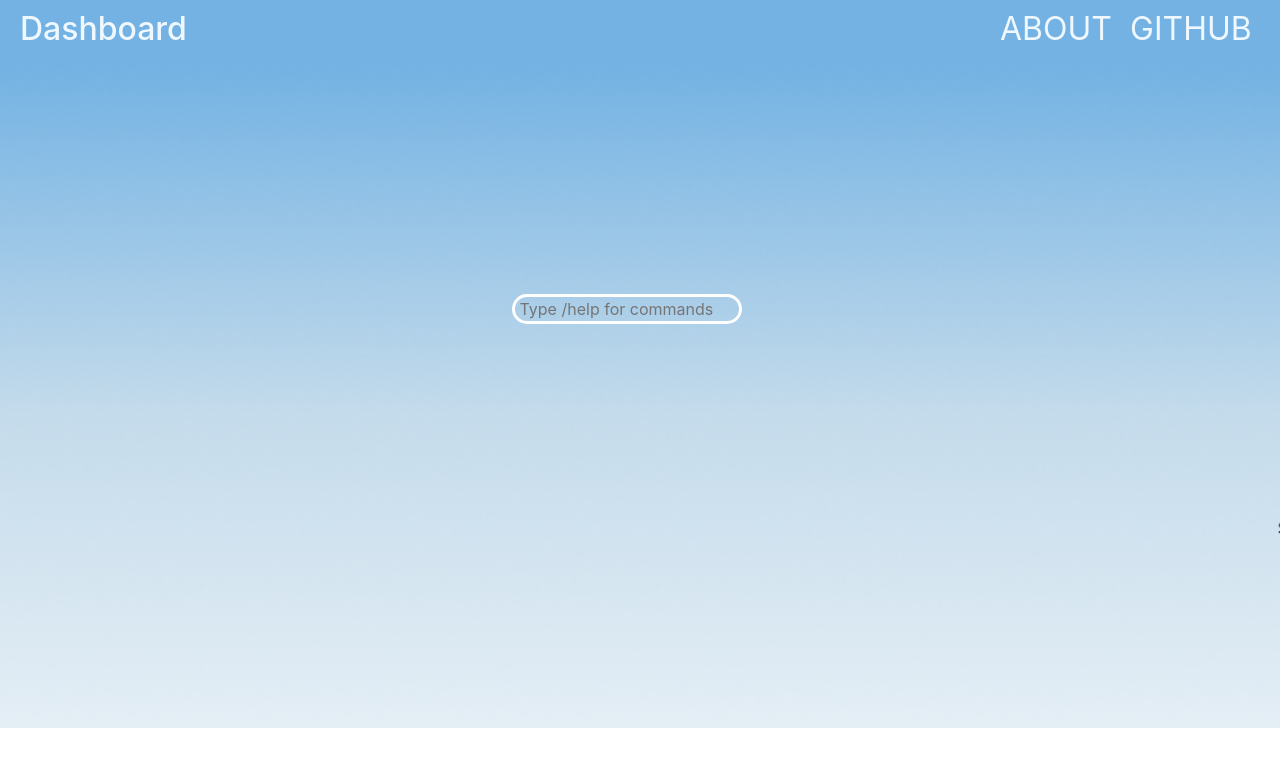
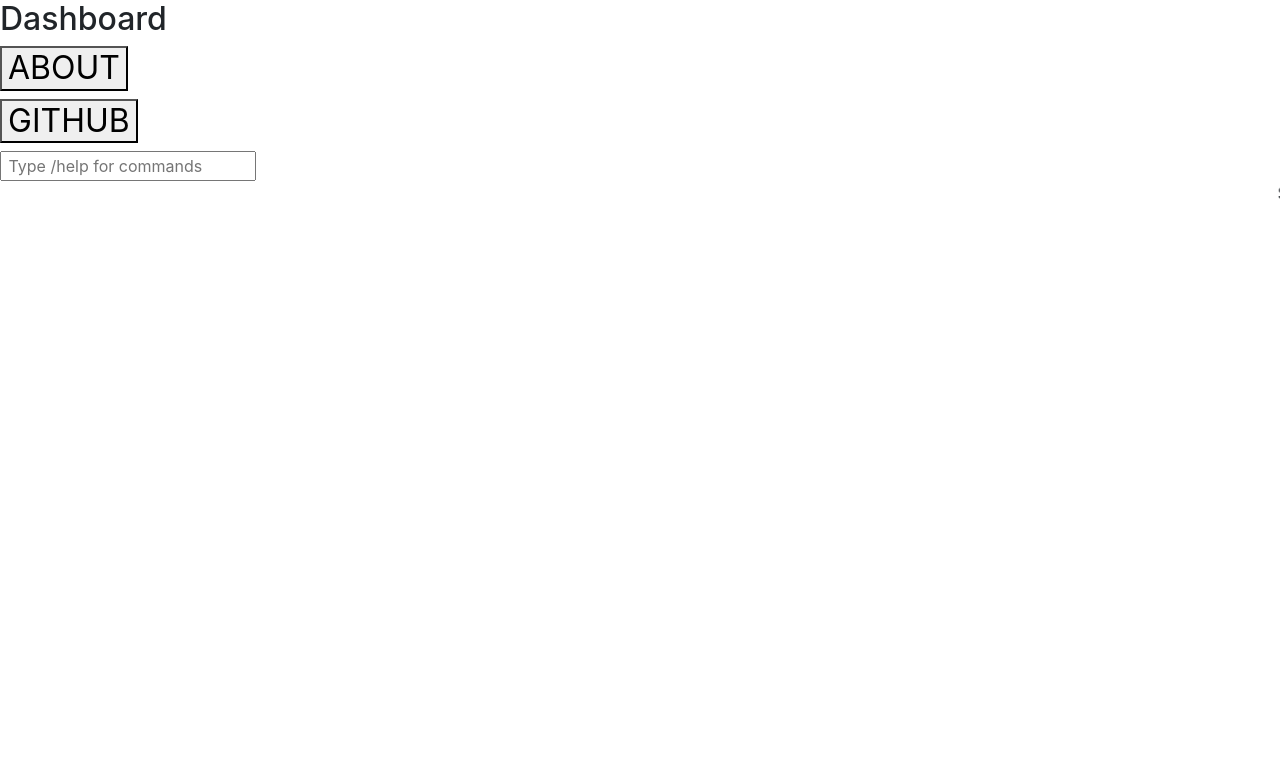
Before and after one commit to BrianCodes-exe/Hacklympics-Winter-2020, a Flask app: page / in a window 1280 px wide. Shown: the top 767 px of the page. Run offline with Flask 2, Linux system fonts and the light colour scheme; some libraries are stand-ins or nearby versions.

Commit message:
Update index.html
deleted the style tag under the head tag and will make a css file

```diff
--- a/hacklympics/templates/index.html
+++ b/hacklympics/templates/index.html
@@ -11,74 +11,12 @@
     <link rel="apple-touch-icon" sizes="180x180" href="/apple-touch-icon.png">
     <link rel="icon" type="image/png" href="favicon.png">
     <link rel="manifest" href="/site.webmanifest">
+    <link rel="stylesheet" href="styles.css">
     <!-- Bootstrap CSS -->
     <link rel="stylesheet" href="https://maxcdn.bootstrapcdn.com/bootstrap/4.0.0/css/bootstrap.min.css" integrity="sha384-Gn5384xqQ1aoWXA+058RXPxPg6fy4IWvTNh0E263XmFcJlSAwiGgFAW/dAiS6JXm" crossorigin="anonymous">
 
 
-
   </head>
-  <style>
-      body
-      {
-          background-image: url(background.png);
-          background-repeat: no-repeat;
-          background-position:center;
-          background-size: cover;
-      }
-      input
-      {
-
-        padding:0;
-        border:3px white solid;
-        background:none;
-        border-radius:  2em;
-        width:30%
-      }
-      button
-      {
-        color:aliceblue;
-        display: inline-block;
-        padding:0;
-        border:none;
-        background:none;
-      }
-      #dashBoard
-      {
-        color:aliceblue;
-        position: fixed;
-        top: 10px;
-        left: 20px;
-        width: 600px;
-      }
-      #aboutButton
-      {
-
-          position:fixed;
-          top:10px;
-          right:0px;
-          width:280px;
-      }
-      #gitHubButton
-      {
-            position:fixed;
-          top:10px;
-          right:0px;
-          width:150px;
-      }
-      #inputWrapper
-      {
-          padding-top:23%;
-          right:0px;
-          padding-left:40%;
-          bottom:0px;
-      }
-
-      marquee
-      {
-          padding-top: 15%;
-      }
-  </style>
-
   <body>
     <div id = "dashBoard">
         <h2>Dashboard</h2>
```
